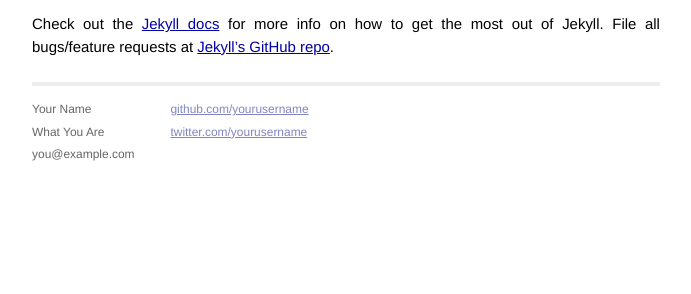
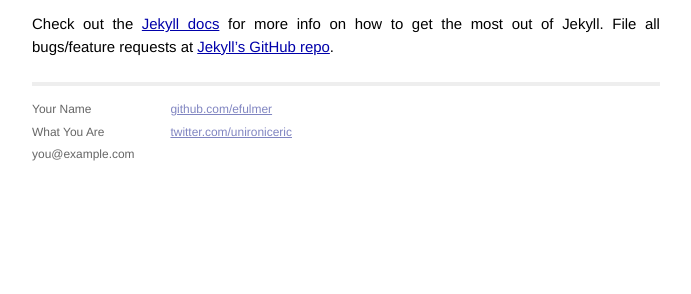
Before and after one commit to EFulmer/EFulmer.github.io, a Jekyll site: the page built from _posts/2014-05-31-welcome-to-jekyll.markdown, in a window 1280 px wide. Shown: the part 411-705 px from the top of the page, without its empty margins (294-985 px from the left). Built offline with Jekyll 4.4.1, drawn with Linux system fonts in a browser that asks for light colours; Markdown is read by kramdown in place of the engine named in the settings.

Commit message:
added personal page URLs

```diff
--- a/_layouts/default.html
+++ b/_layouts/default.html
@@ -33,8 +33,8 @@
             </div>
             <div class="contact">
               <p>
-                <a href="https://github.com/yourusername">github.com/yourusername</a><br />
-                <a href="https://twitter.com/yourusername">twitter.com/yourusername</a><br />
+                <a href="https://github.com/efulmer">github.com/efulmer</a><br />
+                <a href="https://twitter.com/unironiceric">twitter.com/unironiceric</a><br />
               </p>
             </div>
           </div>
```
